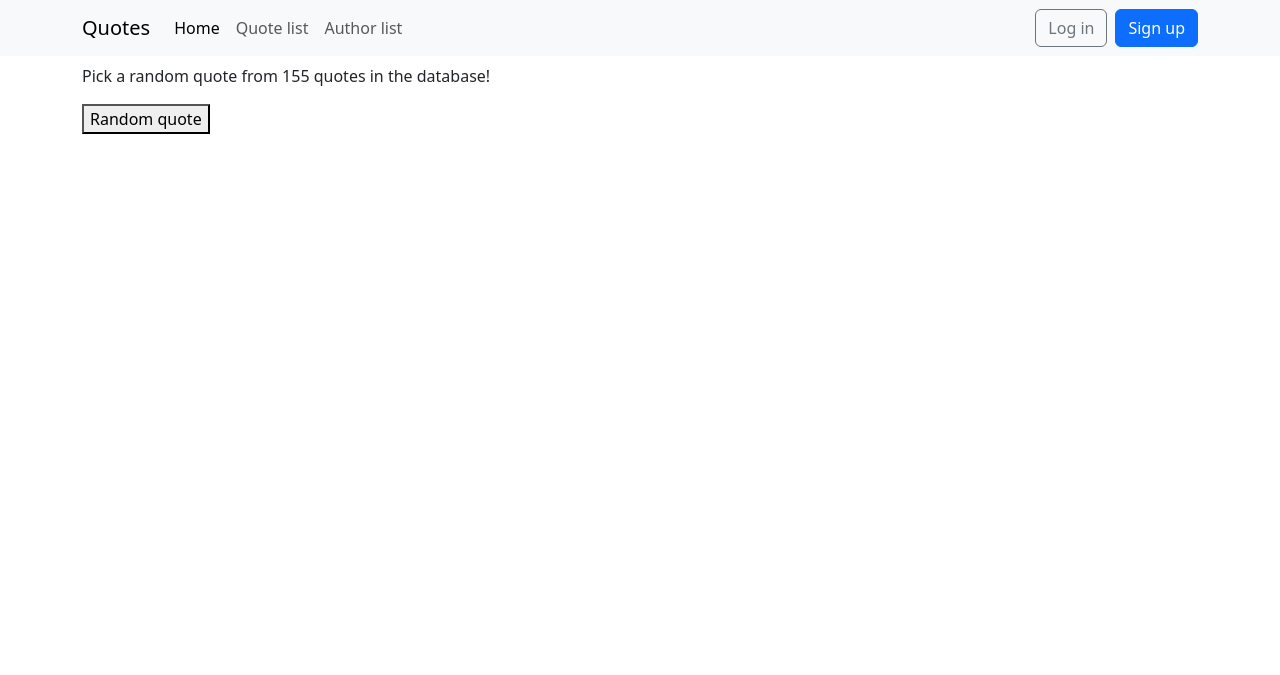
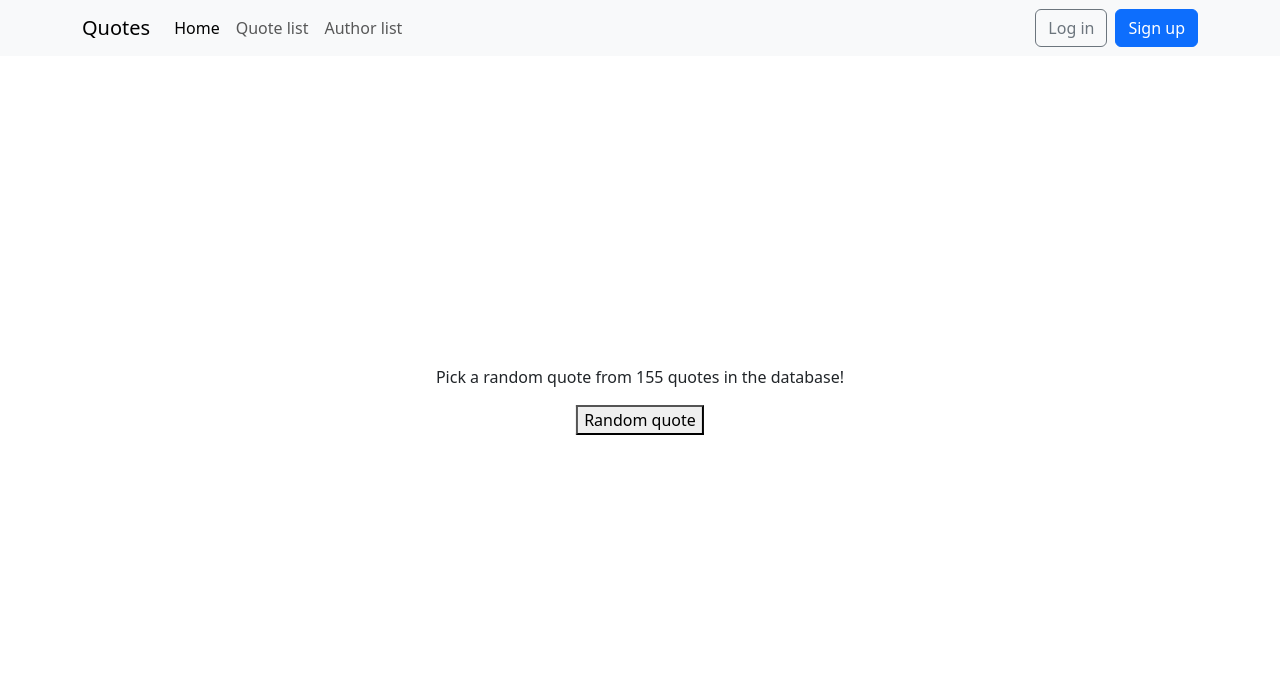
Before and after one commit to azegas/quotes, a Django app: page / in a window 1280 px wide. Shown: the top 675 px of the page. Run offline with Django 5.2, Linux system fonts and the light colour scheme; data comes from the database, SQL or seed files in the repository; some libraries are stand-ins or nearby versions.

Commit message:
center a div

```diff
--- a/project/settings.py
+++ b/project/settings.py
@@ -230,6 +230,7 @@ USE_TZ = True
 # https://docs.djangoproject.com/en/5.0/howto/static-files/
 
 STATIC_URL = "static/"
+STATICFILES_DIRS = [BASE_DIR / "static"]
 
 # Default primary key field type
 # https://docs.djangoproject.com/en/5.0/ref/settings/#default-auto-field
--- /dev/null
+++ b/static/css/base.css
@@ -0,0 +1,7 @@
+.centriukas {
+    position: absolute;
+    top: 50%;
+    left:50%;
+    transform: translate(-50%,-50%);
+    text-align: center;
+}
--- /dev/null
+++ b/static/js/base.js
@@ -0,0 +1,3 @@
+function myFunction() {
+    alert("Hello from a static file!");
+  }
--- a/templates/project/index.html
+++ b/templates/project/index.html
@@ -1,6 +1,8 @@
 {% extends "base.html" %}
 
 {% block content %}
+
+<div class="centriukas">
 
 <p>Pick a random quote from {{ all_quotes_count }} quotes in the database!</p>
 
@@ -14,4 +16,6 @@
 </div>
 {% endif %}
 
+</div>
+
 {% endblock content %}
```
Also changed, not shown: static/images/pineapple.jpeg (added).
